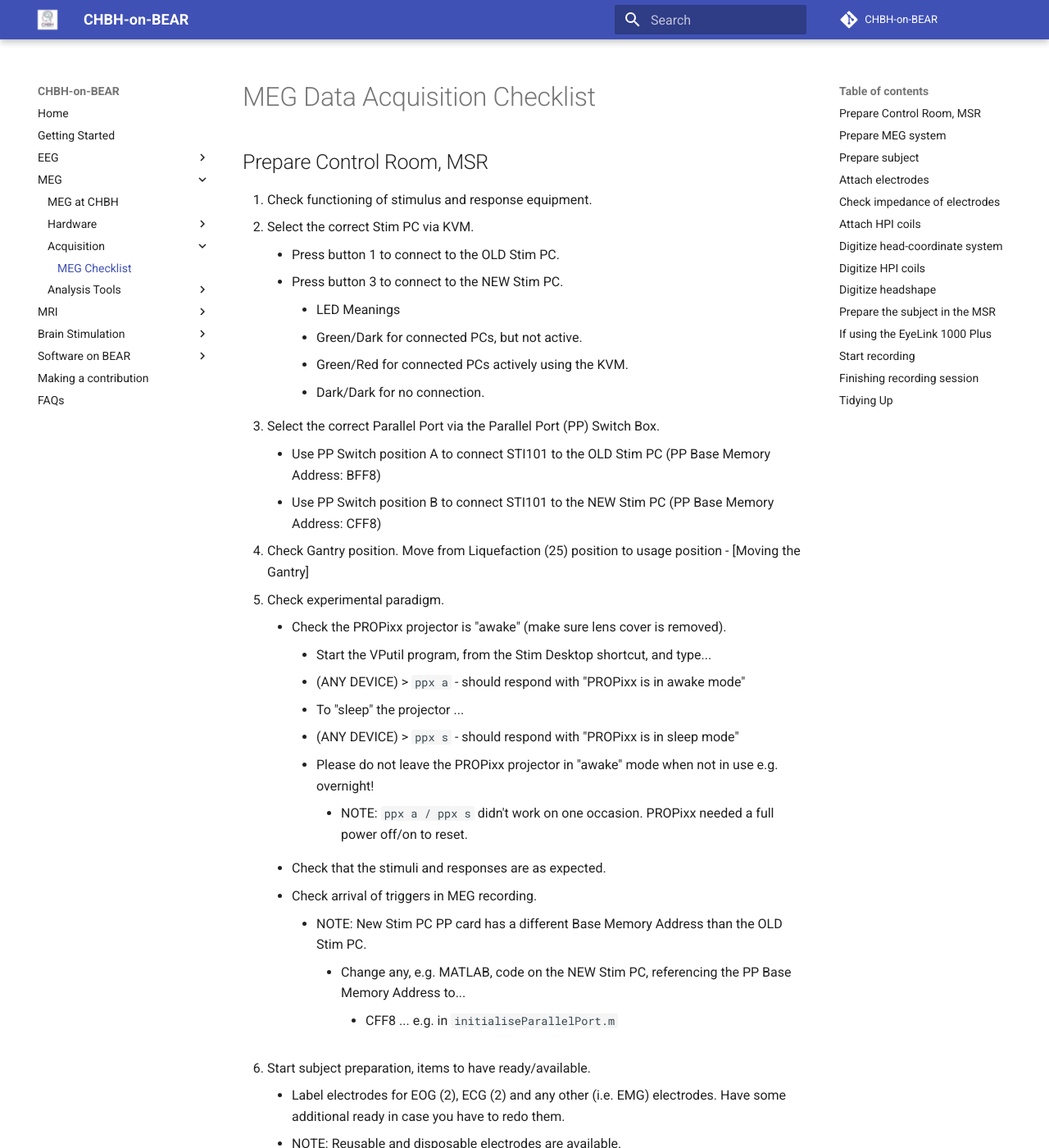
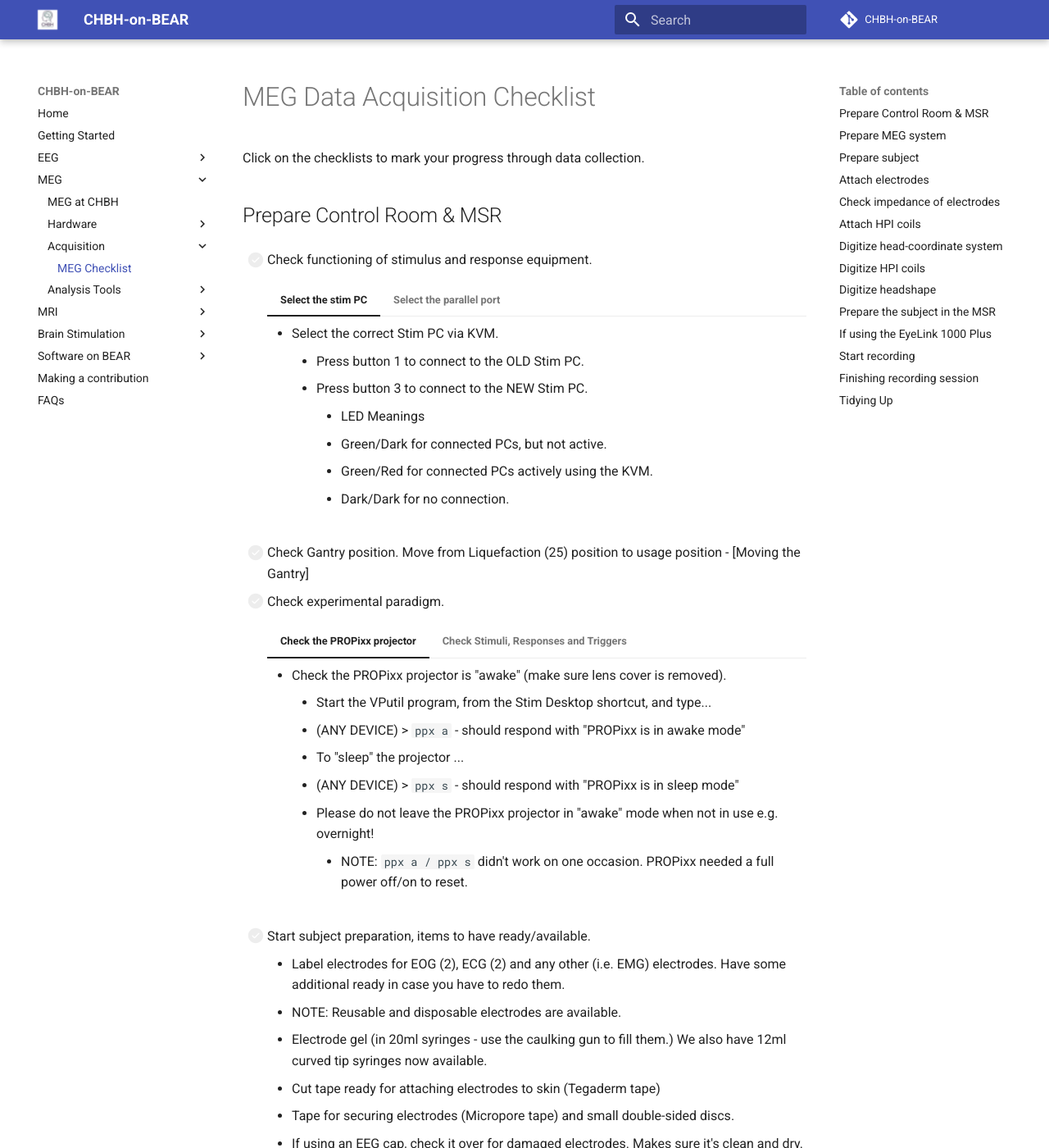
Before and after one commit to chbh-opensource/chbh-on-bear, an MkDocs documentation site: the page built from docs/meg/acquisition/meg-acquisition-checklist.md, in a window 1280 px wide and 1400 px high. Shown: the whole window at 82% size. Built offline with MkDocs 1.6.1 and Material for MkDocs 9.7.7, drawn with Linux system fonts in a browser that asks for light colours; comment, search, counter and statistics services are not loaded; some of the changed text lies outside the part shown.

Commit message:
Add first pass at checklists

```diff
--- a/docs/meg/acquisition/meg-acquisition-checklist.md
+++ b/docs/meg/acquisition/meg-acquisition-checklist.md
@@ -1,36 +1,51 @@
 # MEG Data Acquisition Checklist
 
-## Prepare Control Room, MSR
+Click on the checklists to mark your progress through data collection.
 
-1. Check functioning of stimulus and response equipment.
-  - Select the correct Stim PC via KVM.
-    - Press button 1 to connect to the OLD Stim PC.
-    - Press button 3 to connect to the NEW Stim PC.
-        - LED Meanings
-        - Green/Dark for connected PCs, but not active.
-        - Green/Red for connected PCs actively using the KVM.
-        - Dark/Dark for no connection.
-  - Select the correct Parallel Port via the Parallel Port (PP) Switch Box.
-    - Use PP Switch position A to connect STI101 to the OLD Stim PC (PP Base Memory Address: BFF8)
-    - Use PP Switch position B to connect STI101 to the NEW Stim PC (PP Base Memory Address: CFF8)
+## Prepare Control Room & MSR
 
-2. Check Gantry position. Move from Liquefaction (25) position to usage position - [Moving the Gantry]
+- [ ] Check functioning of stimulus and response equipment.
 
-3. Check experimental paradigm.
-    - Check the PROPixx projector is "awake" (make sure lens cover is removed).
-        - Start the VPutil program, from the Stim Desktop shortcut, and type...
-        - (ANY DEVICE) > `ppx a` - should respond with "PROPixx is in awake mode"
-        - To "sleep" the projector ...
-        - (ANY DEVICE) > `ppx s` - should respond with "PROPixx is in sleep mode"
-        - Please do not leave the PROPixx projector in "awake" mode when not in use e.g. overnight!
-            - NOTE: `ppx a / ppx s` didn't work on one occasion. PROPixx needed a full power off/on to reset.
-    - Check that the stimuli and responses are as expected.
-    - Check arrival of triggers in MEG recording.
-        - NOTE: New Stim PC PP card has a different Base Memory Address than the OLD Stim PC.
-            - Change any, e.g. MATLAB, code on the NEW Stim PC, referencing the PP Base Memory Address to...
-                - CFF8 ... e.g. in `initialiseParallelPort.m`
+    === "Select the stim PC"
 
-4. Start subject preparation, items to have ready/available.
+        - Select the correct Stim PC via KVM.
+            - Press button 1 to connect to the OLD Stim PC.
+            - Press button 3 to connect to the NEW Stim PC.
+                - LED Meanings
+                - Green/Dark for connected PCs, but not active.
+                - Green/Red for connected PCs actively using the KVM.
+                - Dark/Dark for no connection.
+
+    === "Select the parallel port"
+
+        - Select the correct Parallel Port via the Parallel Port (PP) Switch Box.
+            - Use PP Switch position A to connect STI101 to the OLD Stim PC (PP Base Memory Address: BFF8)
+            - Use PP Switch position B to connect STI101 to the NEW Stim PC (PP Base Memory Address: CFF8)
+
+
+- [ ] Check Gantry position. Move from Liquefaction (25) position to usage position - [Moving the Gantry]
+
+- [ ] Check experimental paradigm.
+
+    === "Check the PROPixx projector"
+
+        - Check the PROPixx projector is "awake" (make sure lens cover is removed).
+            - Start the VPutil program, from the Stim Desktop shortcut, and type...
+            - (ANY DEVICE) > `ppx a` - should respond with "PROPixx is in awake mode"
+            - To "sleep" the projector ...
+            - (ANY DEVICE) > `ppx s` - should respond with "PROPixx is in sleep mode"
+            - Please do not leave the PROPixx projector in "awake" mode when not in use e.g. overnight!
+                - NOTE: `ppx a / ppx s` didn't work on one occasion. PROPixx needed a full power off/on to reset.
+
+    === "Check Stimuli, Responses and Triggers"
+
+        - Check that the stimuli and responses are as expected.
+        - Check arrival of triggers in MEG recording.
+            - NOTE: New Stim PC PP card has a different Base Memory Address than the OLD Stim PC.
+                - Change any, e.g. MATLAB, code on the NEW Stim PC, referencing the PP Base Memory Address to...
+                    - CFF8 ... e.g. in `initialiseParallelPort.m`
+
+- [ ] Start subject preparation, items to have ready/available.
     - Label electrodes for EOG (2), ECG (2) and any other (i.e. EMG) electrodes. Have some additional ready in case you have to redo them.
     - NOTE: Reusable and disposable electrodes are available.
     - Electrode gel (in 20ml syringes - use the caulking gun to fill them.) We also have 12ml curved tip syringes now available.
@@ -40,13 +55,29 @@
     - Set up the Digitizer chair, away from any metal. Attach the receiver cube to the back of the chair. The cable has to point downwards.
     - The locations of our various consumable items can be found [here]()
 
-5. Check the MSR for any unwanted items that could cause artefacts and remove them.
+- [ ] Check the MSR for any unwanted items that could cause artefacts and remove them.
 
-6. Check that the participant monitoring camera and microphone are working correctly.
+- [ ] Check that the participant monitoring camera and microphone are working correctly.
 
 ## Prepare MEG system
 
+- [ ] Prepare system.
+- [ ] Check quality of channels.
+    - Click "Noisy Channels" for more information
+- [ ] Select or create project.
+    - Check or select acquisition parameters.
+    - Check or create online averaging parameters'
+- [ ] Create subject.
+
 ## Prepare subject
+
+- [ ] Offer bathroom break.
+- [ ] Explain preparation procedure.
+- [ ] Explain experiment.
+- [ ] Let subject read and sign informed consent.
+- [ ] Have subject remove metal objects, and do a comprehensive check with both metal detectors. Subject to change into scrubs if necessary (show subject to Changing Room and show scrubs sizes that are available).
+    - We are trying to reduce our laundry bill so only use scrubs if necessary e.g. metal in clothing.
+- [ ] Clean hands with Alcohol Gel Sanitizer.
 
 ## Attach electrodes
 
--- a/mkdocs.yml
+++ b/mkdocs.yml
@@ -11,6 +11,12 @@ markdown_extensions:
       anchor_linenums: true
       line_spans: __span
       pygments_lang_class: true
+  - pymdownx.tasklist:
+      custom_checkbox: true
+      clickable_checkbox: true
+  - pymdownx.tabbed:
+      alternate_style: true
+  - pymdownx.superfences
   - pymdownx.inlinehilite
   - pymdownx.snippets
   - pymdownx.superfences
```
